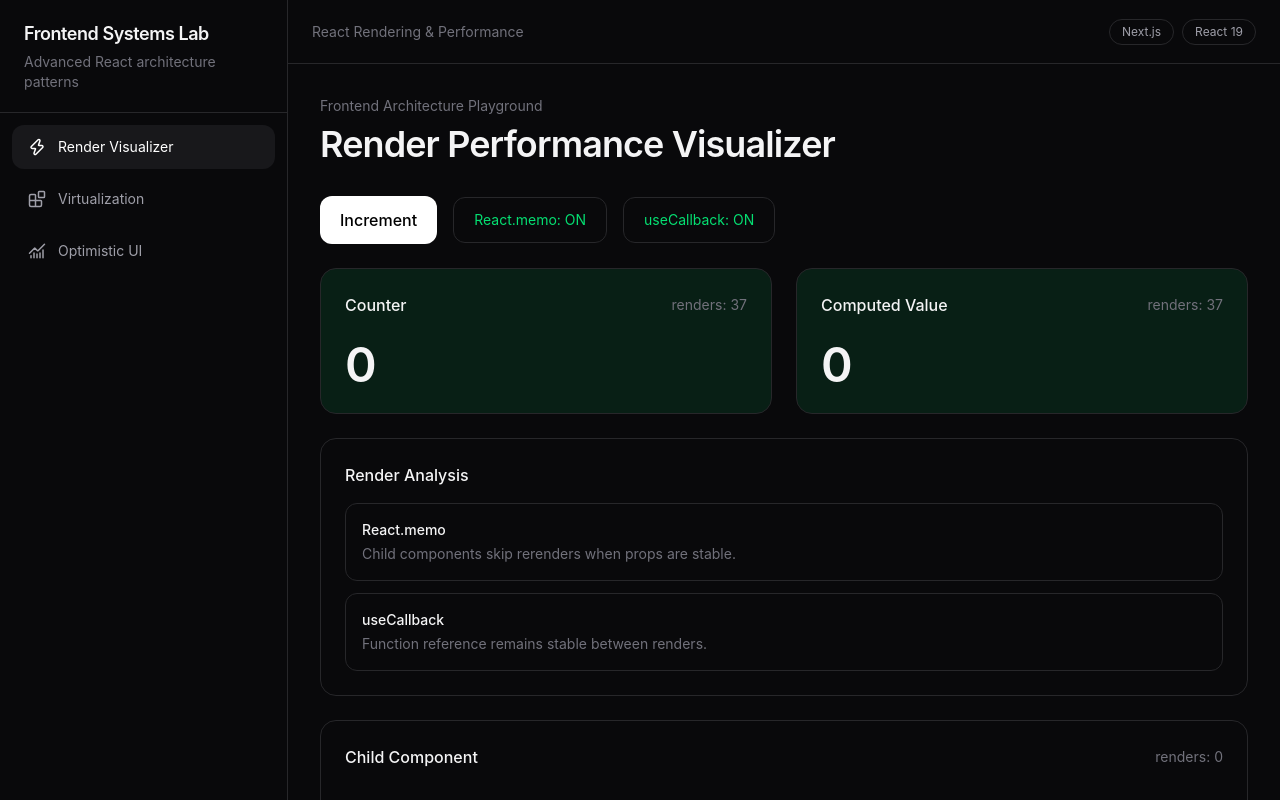
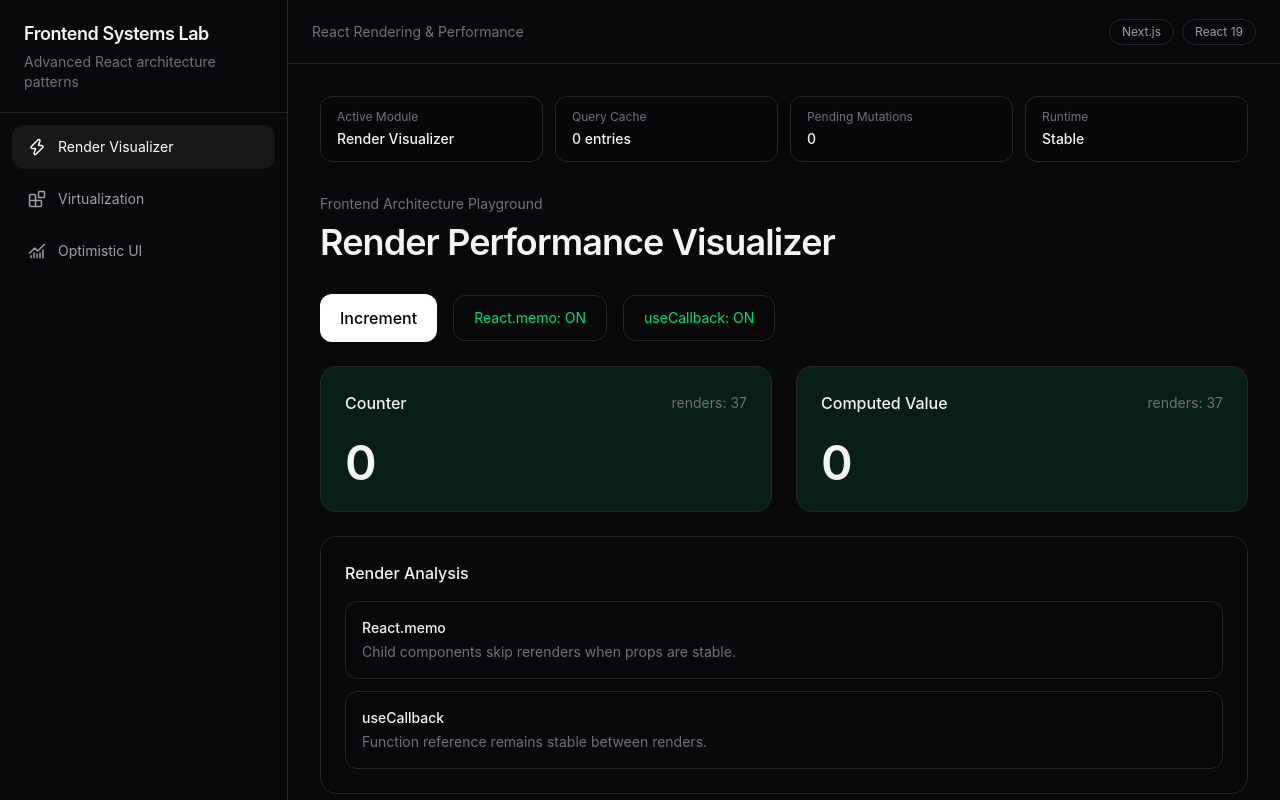
Before and after one commit to maxiprys/frontend-systems-lab, a Next.js app: page /render-visualizer in a window 1280 px wide. Built offline with nearby package versions, Linux system fonts and the light colour scheme.

Commit message:
feat: add global performance insights bar

```diff
--- a/app/(playground)/layout.tsx
+++ b/app/(playground)/layout.tsx
@@ -1,5 +1,6 @@
 import { Sidebar } from '@/components/layout/sidebar'
 import { Topbar } from '@/components/layout/topbar'
+import { PerformanceBar } from '@/components/performance/performance-bar'
 
 export default function PlaygroundLayout({
   children,
@@ -15,6 +16,8 @@ export default function PlaygroundLayout({
 
         <div className="flex-1 overflow-auto p-8">
           <div className="mx-auto flex max-w-6xl flex-col gap-8">
+            <PerformanceBar />
+
             {children}
           </div>
         </div>
--- /dev/null
+++ b/components/performance/performance-bar.tsx
@@ -0,0 +1,39 @@
+'use client'
+
+import { usePathname } from 'next/navigation'
+
+import { useIsMutating, useQueryClient } from '@tanstack/react-query'
+
+import { PerformanceMetric } from './performance-metric'
+
+const moduleMap: Record<string, string> = {
+  '/render-visualizer': 'Render Visualizer',
+
+  '/virtualization': 'Virtualization',
+
+  '/optimistic-ui': 'Optimistic UI',
+}
+
+export function PerformanceBar() {
+  const pathname = usePathname()
+
+  const queryClient = useQueryClient()
+
+  const mutations = useIsMutating()
+
+  const cacheSize = queryClient.getQueryCache().getAll().length
+
+  const activeModule = moduleMap[pathname] ?? 'Unknown'
+
+  return (
+    <div className="grid gap-3 md:grid-cols-4">
+      <PerformanceMetric label="Active Module" value={activeModule} />
+
+      <PerformanceMetric label="Query Cache" value={`${cacheSize} entries`} />
+
+      <PerformanceMetric label="Pending Mutations" value={mutations} />
+
+      <PerformanceMetric label="Runtime" value="Stable" />
+    </div>
+  )
+}
--- /dev/null
+++ b/components/performance/performance-metric.tsx
@@ -0,0 +1,14 @@
+type PerformanceMetricProps = {
+  label: string
+  value: string | number
+}
+
+export function PerformanceMetric({ label, value }: PerformanceMetricProps) {
+  return (
+    <div className="rounded-xl border border-zinc-800 bg-zinc-950/60 px-4 py-3">
+      <p className="text-xs text-zinc-500">{label}</p>
+
+      <p className="mt-1 text-sm font-medium">{value}</p>
+    </div>
+  )
+}
```
